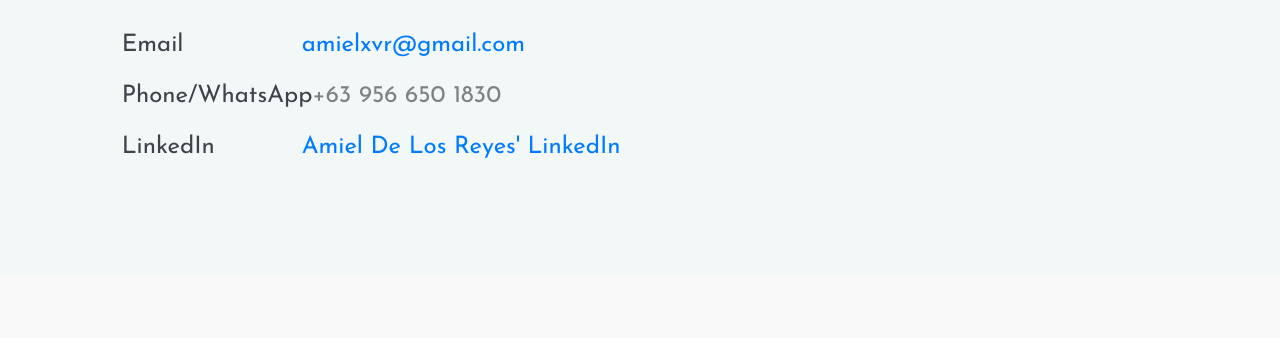
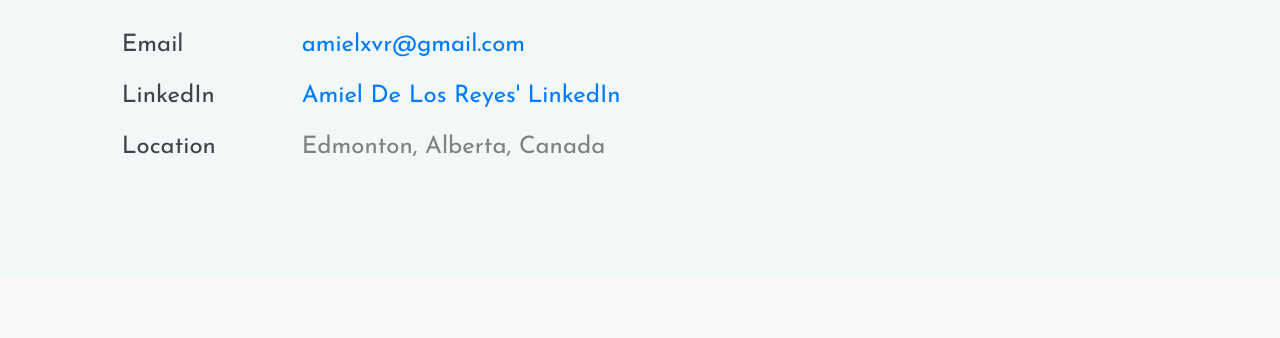
Before and after one commit to AmielDeLosReyes/amiel-resume, a plain HTML site: page index.html in a window 1280 px wide. Shown: the part 1092-1430 px from the top of the page. Drawn offline with Linux system fonts and the light colour scheme.

Commit message:
Update index.html

```diff
--- a/index.html
+++ b/index.html
@@ -79,8 +79,8 @@
 								<h2>General Info</h2>
 								<ul>
 									<li><span>Email</span><a href="mailto:amielxvr@gmail.com" onclick="return handleMailClick()">amielxvr@gmail.com</a></li>
-									<li><span>Phone/WhatsApp</span>+63 956 650 1830</li>
 									<li><span>LinkedIn</span><a href="https://www.linkedin.com/in/amiel-xavier-de-los-reyes-567096219/" target="_blank">Amiel De Los Reyes' LinkedIn</a></li>
+									<li><span>Location</span>Edmonton, Alberta, Canada</li>
 								</ul>
 							</div>
 
```
